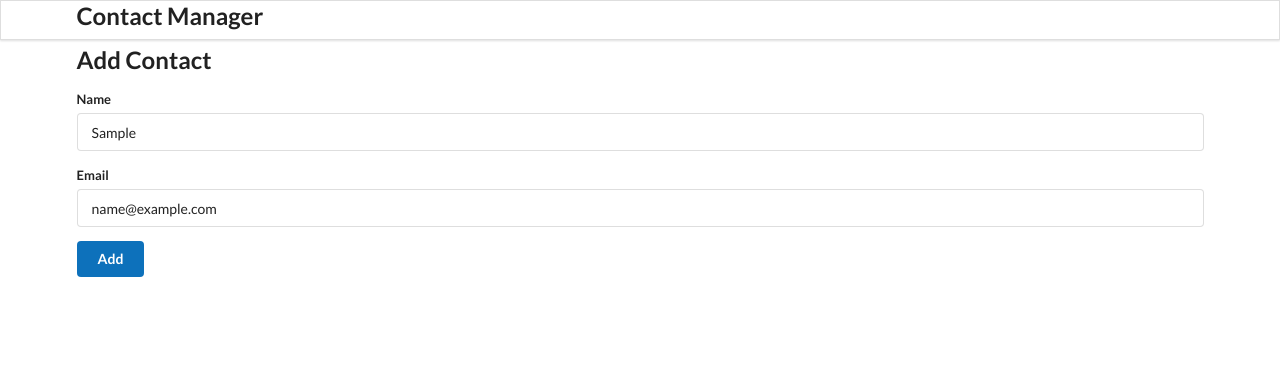
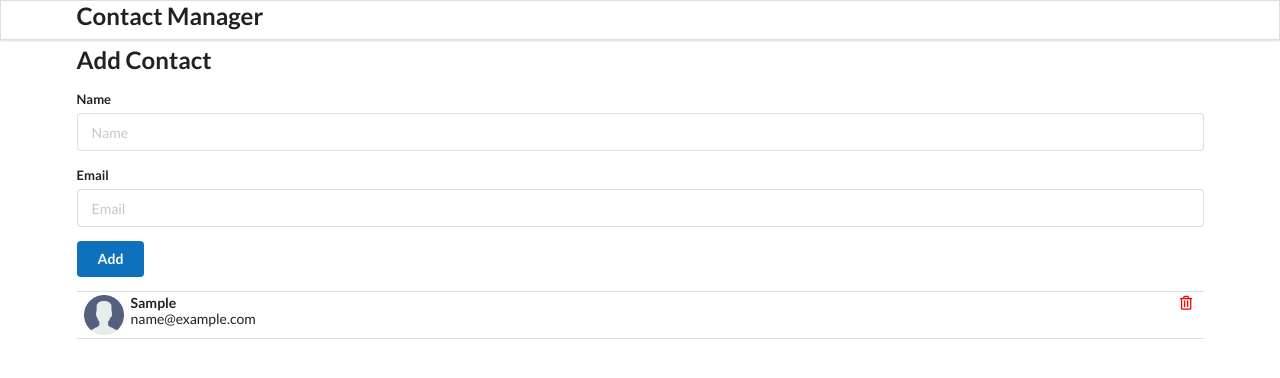
Before and after one commit to kulinrangani/contact-app-react, a React (Create React App) app: page / in a window 1280 px wide. Both pictures are taken after typing "Sample", "name@example.com" into the empty fields and a click on the button "Add". Shown: the top 378 px of the page. Built offline with nearby package versions, Linux system fonts and the light colour scheme.

Commit message:
Added functon for deleting record

```diff
--- a/package.json
+++ b/package.json
@@ -9,6 +9,8 @@
     "react": "^18.2.0",
     "react-dom": "^18.2.0",
     "react-scripts": "5.0.1",
+    "react-uuid": "^1.0.3",
+    "uuidv4": "^6.2.13",
     "web-vitals": "^2.1.4"
   },
   "scripts": {
--- a/src/Components/AddContact.js
+++ b/src/Components/AddContact.js
@@ -11,7 +11,8 @@ class AddContact extends Component {
       alert("Field can not be empty");
       return;
     }
-    console.log(this.state);
+    this.props.addContactHandler(this.state);
+    this.setState({ name: "", email: "" });
   };
   render() {
     return (
--- a/src/Components/App.js
+++ b/src/Components/App.js
@@ -1,15 +1,38 @@
-import React, { useState } from "react";
+import React, { useState, useEffect } from "react";
+import uuid from "react-uuid";
 import AddContact from "./AddContact";
 import ContactList from "./ContactList";
 import Header from "./Header";
 
 function App() {
+  const LOCAL_STORAGE_KEY = "contacts";
   const [contacts, setcontcts] = useState([]);
+  const addContactHandler = (contact) => {
+    setcontcts([...contacts, { id: uuid(), ...contact }]);
+  };
+
+  const removeContactHandler = (id) => {
+    const newContactList = contacts.filter((contact) => {
+      return contact.id != id;
+    });
+    setcontcts(newContactList);
+  };
+  //getting the data from local storage of browser
+  useEffect(() => {
+    const retriveContacts = JSON.parse(localStorage.getItem(LOCAL_STORAGE_KEY));
+    if (retriveContacts) setcontcts(retriveContacts);
+  }, []);
+
+  //storing the data in local storege of browser
+  useEffect(() => {
+    localStorage.setItem(LOCAL_STORAGE_KEY, JSON.stringify(contacts));
+  }, [contacts]);
+
   return (
     <div className="ui container">
       <Header />
-      <AddContact />
-      <ContactList contacts={contacts} />
+      <AddContact addContactHandler={addContactHandler} />
+      <ContactList contacts={contacts} getContactId={removeContactHandler} />
     </div>
   );
 }
--- a/src/Components/ContactCard.js
+++ b/src/Components/ContactCard.js
@@ -17,6 +17,7 @@ const ContactCard = (props) => {
       <i
         className="trash alternate outline icon"
         style={{ color: "red", float: "right" }}
+        onClick={() => props.clickHandler(id)}
       ></i>
     </div>
   );
--- a/src/Components/ContactList.js
+++ b/src/Components/ContactList.js
@@ -2,8 +2,17 @@ import React from "react";
 import ContactCard from "./ContactCard";
 
 const ContactList = (props) => {
+  const deleteContactHandler = (id) => {
+    props.getContactId(id);
+  };
   const renderContactList = props.contacts.map((contact) => {
-    return <ContactCard contact={contact} />;
+    return (
+      <ContactCard
+        contact={contact}
+        clickHandler={deleteContactHandler}
+        key={contact.id}
+      />
+    );
   });
   return <div className="ui celled list">{renderContactList}</div>;
 };
```
Also changed, not shown: 1 other file (tests, documents, lock files or other folders).
